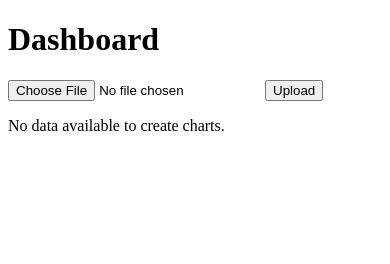
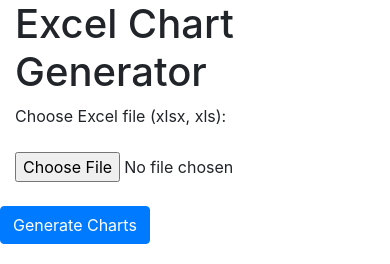
Before and after one commit to nasaraiahp/CrewAI, a Flask app: template templates/index.html in a window 390 px wide. Shown: the top 264 px of the page. Before the commit the page ends 131 px from the top, so only its background shows below. Run offline with Flask 3, Linux system fonts and the light colour scheme; the template is opened without the code that fills it, so the values that code supplies are empty; some libraries are stand-ins or nearby versions.

Commit message:
Add auto-generated HTML template

```diff
--- a/templates/index.html
+++ b/templates/index.html
@@ -1,79 +1,70 @@
 <!DOCTYPE html>
 <html>
 <head>
-    <title>Dashboard</title>
-    <script src="https://cdn.jsdelivr.net/npm/chart.js"></script>
+    <title>Excel Chart Generator</title>
+    <link rel="stylesheet" href="https://stackpath.bootstrapcdn.com/bootstrap/4.5.2/css/bootstrap.min.css">
     <style>
         .chart-container {
-            width: 45%;
-            margin: 20px;
-            float: left;
+            width: 90%; /* Make charts slightly smaller */
+            max-width: 900px;
+            margin: 20px auto;
+            height: 400px; /* Consistent height */
+             overflow: auto; /* Add scrollbars if chart content overflows */
+
         }
-        @media (max-width: 768px) {
+        /* Style for the indicator chart to center it */
+        .indicator-chart {
+            display: flex;
+            justify-content: center; /* Horizontally center */
+            align-items: center;    /* Vertically center */
+            height: 100%;
+        }
+        @media (max-width: 768px) { /* Adjust for smaller screens */
             .chart-container {
-                width: 90%;
-                float: none;
+                height: 300px; /* Reduce height on smaller screens if needed */
             }
         }
+
+
     </style>
 </head>
 <body>
-    <h1>Dashboard</h1>
 
-     <!-- File upload form -->
+<div class="container">
+    <h1>Excel Chart Generator</h1>
+
+    {% if error %}
+        <div class="alert alert-danger">{{ error }}</div>
+    {% endif %}
+
     <form method="POST" enctype="multipart/form-data">
-        <input type="file" name="file">
-        <input type="submit" value="Upload">
+        <div class="form-group">
+            <label for="file">Choose Excel file (xlsx, xls):</label> <br>  </div>
+            <input type="file" class="form-control-file" id="file" name="file" accept=".xlsx, .xls"> </div> <br>
+        <button type="submit" class="btn btn-primary">Generate Charts</button>
     </form>
 
-    <!-- Display error messages if any -->
-    {% if error %}
-        <p style="color: red;">{{ error }}</p>
+      <div class="chart-container">
+    {% if chart1 %}
+         {{ chart1 | safe }}
     {% endif %}
+    </div>
 
-    <div id="charts-container">  </div>
+    <div class="chart-container">
+        {% if chart2 %}
+             {{ chart2 | safe }}
+        {% endif %}
+    </div>
+
+    <div class="chart-container indicator-chart">  </div> <div class="chart-container">
+        {% if chart3 %}
+             {{ chart3 | safe }}
+        {% endif %}
+    </div>
+
+</div>
 
 
-    {% if charts %}
-        {% for chart_data in charts %}
 
-            <div class="chart-container">
-                <canvas id="chart{{ loop.index }}"></canvas>
-                <script>
-                    // Get the charts container div
-                    const chartsContainer = document.getElementById('charts-container');
-
-                    // Create a new div for each chart container
-                    const chartContainer = document.createElement('div');
-                    chartContainer.className = 'chart-container'; // Add the CSS class
-
-                    // Create the canvas element
-                    const canvas = document.createElement('canvas');
-                    canvas.id = 'chart{{ loop.index }}';
-
-                    // Append the canvas to its container div
-                    chartContainer.appendChild(canvas);
-                    chartsContainer.appendChild(chartContainer);
-
-                    const ctx{{ loop.index }} = document.getElementById('chart{{ loop.index }}').getContext('2d');
-                    const chartData{{ loop.index }} = JSON.parse('{{ chart_data | safe }}');
-
-                    if (chartData{{ loop.index }}.error) {
-                        ctx{{ loop.index }}.font = '16px sans-serif'; // Set font for error messages
-                        ctx{{ loop.index }}.fillText(chartData{{ loop.index }}.error, 10, 50);
-                    } else {
-                        new Chart(ctx{{ loop.index }}, {
-                            type: 'line',
-                            data: chartData{{ loop.index }},
-                            options: {}
-                        });
-                    }
-
-                </script>
-            </div>
-        {% endfor %}
-    {% else %}
-        <p>No data available to create charts.</p>
-    {% endif %}
 </body>
 </html>
```
